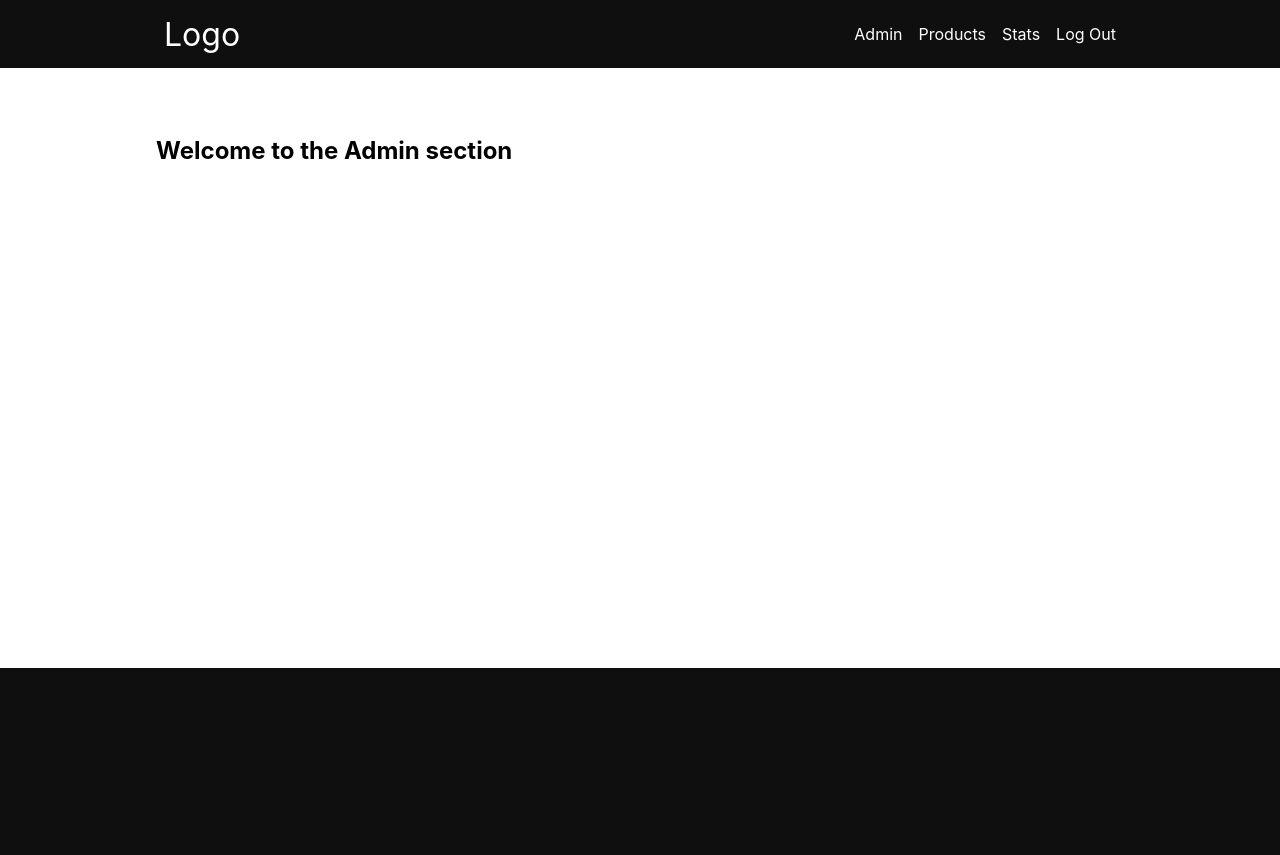
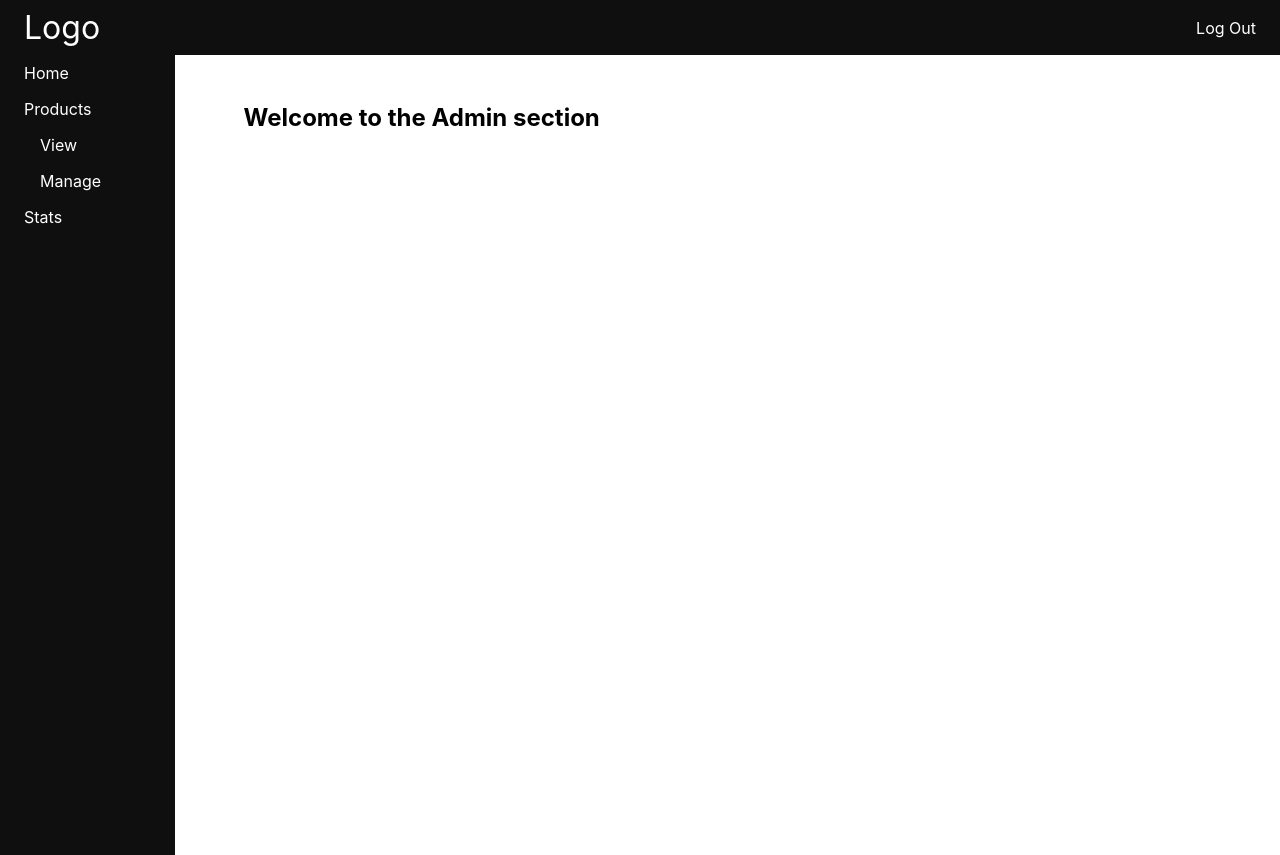
Before and after one commit to markoco14/nextjs-admin, a Next.js app: page /admin in a window 1280 px wide. Before the commit the page ends 800 px from the top, so only its background shows below. Built offline with nearby package versions, Linux system fonts and the light colour scheme.

Commit message:
add basic style to admin sidebar

```diff
--- a/components/adminLayout.js
+++ b/components/adminLayout.js
@@ -4,38 +4,45 @@ export default function Layout({ children }) {
     return (
         <>
             <header>
-                <div className="container flex navbar">
+                <div className="header-container flex navbar">
                     <span className="logo">Logo</span>
+                    <Link href={`/`}>
+                        <a>Log Out</a>
+                    </Link>
+                </div>
+            </header>
+            <main>
+                <div className="grid admin-grid">
                     <nav>
-                        <ul role="list" className="flex navigation-list">
-                            <li>
+                        <ul role="list" className="flex-column admin-navigation primary-admin-navigation">
+                            <li className="nav-list-item">
                                 <Link href={`/admin`}>
-                                    <a>Admin</a>
+                                    <a>Home</a>
                                 </Link>
                             </li>
-                            <li>
-                                <Link href={`/admin/products`}>
-                                    <a>Products</a>
-                                </Link>
-                            </li>
-                            <li>
+                            <p className="nav-list-item">Products</p>
+                            <ul role="product-page-list" className="flex-column admin-navigation secondary-admin-navigation">
+                                <li className="nav-list-item">
+                                    <Link href={`/admin/products`}>
+                                        <a>View</a>
+                                    </Link>
+                                </li>
+                                <li className="nav-list-item">
+                                    <Link href={`/admin/products/manage`}>
+                                        <a>Manage</a>
+                                    </Link>
+                                </li>
+                            </ul>
+                            <li className="nav-list-item">
                                 <Link href={`/admin/stats`}>
                                     <a>Stats</a>
                                 </Link>
                             </li>
-                            <li>
-                                <Link href={`/`}>
-                                    <a>Log Out</a>
-                                </Link>
-                            </li>
                         </ul>
                     </nav>
+                    {children}
                 </div>
-            </header>
-            <main>
-                {children}
             </main>
-
         </>
     );
 }
--- a/styles/globals.css
+++ b/styles/globals.css
@@ -1,7 +1,9 @@
 /* Table of Contents
    - - - - - - - - -
    Global Styles
-   Navbar
+   Utility Styles
+   Header Navbar
+   Side Navbar
    Landing Page
    Product Page
    Footer
@@ -20,6 +22,11 @@ body {
     background-color: rgb(15,15,15);
 }
 
+ul {
+  padding: 0;
+  margin: 0;
+}
+
 ul > * {
   list-style: none;
 }
@@ -31,7 +38,11 @@ a {
 
 * {
   box-sizing: border-box;
+  padding: 0;
+  margin: 0;
 }
+
+/* Utility Styles */
 
 .bg-white {
   background-color: white;
@@ -45,10 +56,17 @@ a {
   display: flex;
 }
 
+.flex-column {
+  display: flex;
+  flex-direction: column;
+}
+
 .section {
   padding: 3rem 0;
   min-height: 75vh;
 }
+
+
 
 .container {
   width: min(100%, 1000px);
@@ -56,7 +74,11 @@ a {
   margin: auto;
 }
 
-/* Navbar */
+/* Header Navbar */
+
+.header-container {
+  padding: 0 1em;
+}
 
 .navbar {
   justify-content: space-between;
@@ -76,6 +98,38 @@ a {
   gap:1rem;
 }
 
+/* Side Navbar */
+
+.admin-grid {
+  grid-template-columns: 175px 1fr;
+  min-height:100vh;
+}
+
+.admin-navigation {
+  color:white;
+}
+
+.admin-navigation > * {
+  padding: 0.5em 0;
+}
+
+.admin-navigation > li p:hover {
+  border-bottom: 2px solid white;
+}
+
+.primary-admin-navigation {
+  padding: 0 1.5em;
+}
+
+.secondary-admin-navigation {
+  padding: 0 1em;
+}
+
+.nav-list-item:hover {
+  border-bottom: 2px solid white;
+}
+
+
 /* Landing Page */
 
 .footer {
```
